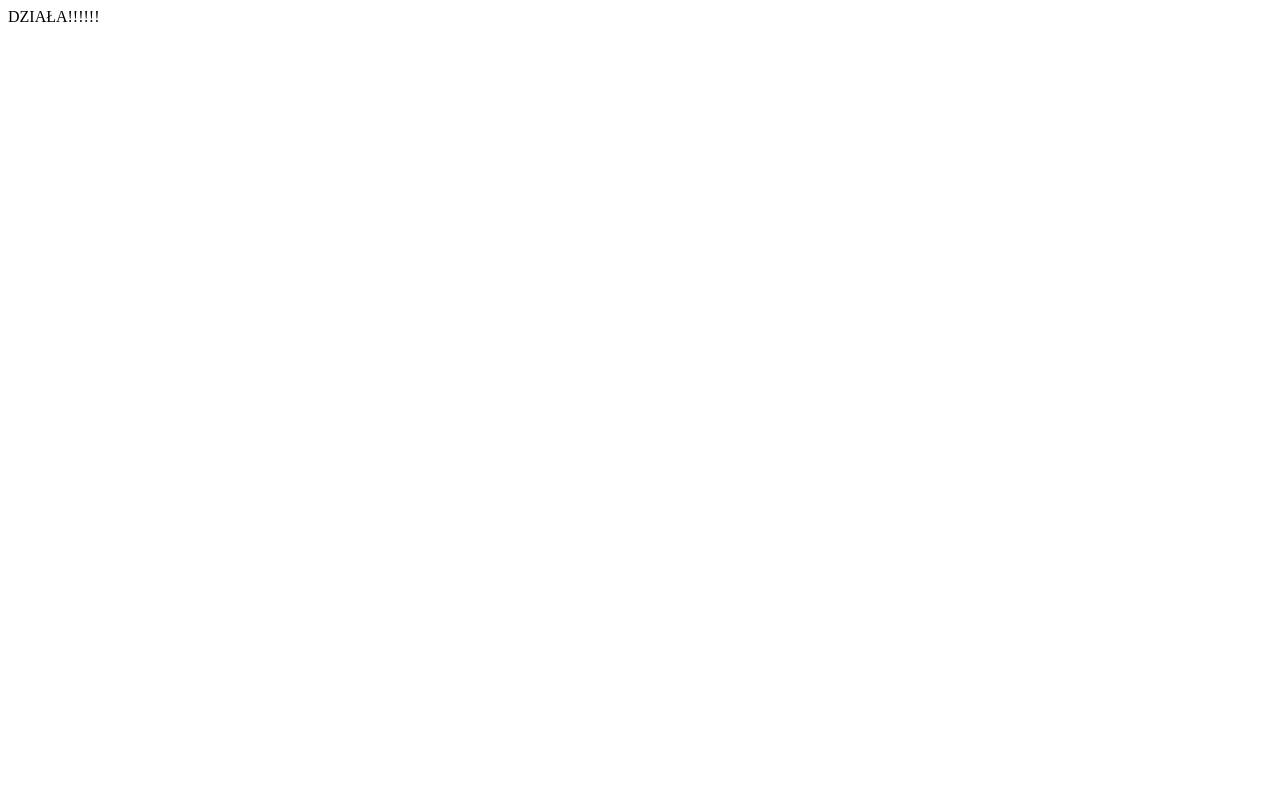
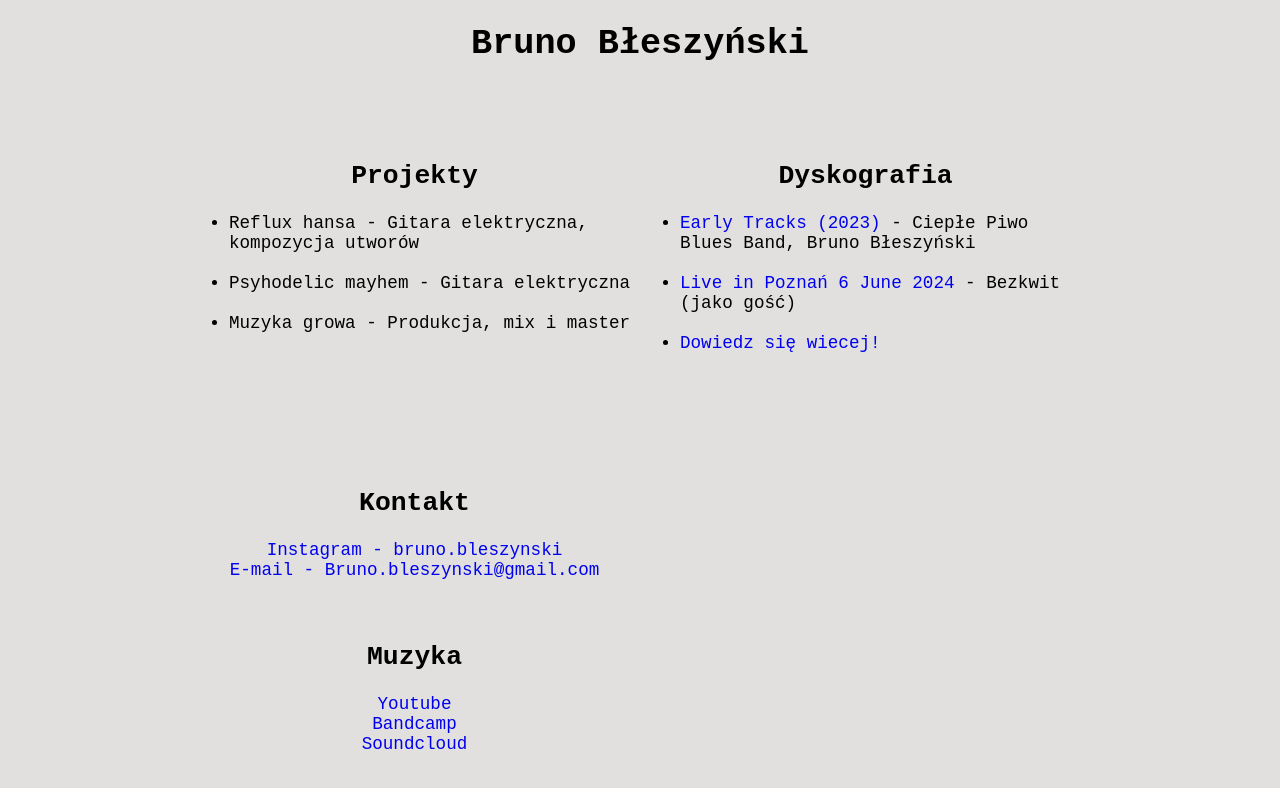
Before and after one commit to taco15/stronka, a plain HTML site: page index.html in a window 1280 px wide. Drawn offline with Linux system fonts and the light colour scheme.

Commit message:
23.11.2024
Pierwsza wersja strony, do dokończenia - dyskografia

```diff
--- a/index.html
+++ b/index.html
@@ -3,9 +3,67 @@
 <head>
     <meta charset="UTF-8">
     <meta name="viewport" content="width=device-width, initial-scale=1.0">
-    <title>Document</title>
+    <title>Bruno Błeszyński - Portfolio</title>
+    <link rel="stylesheet" href="style.css">
 </head>
 <body>
-    DZIAŁA!!!!!!
+    <!--
+    Bruno Błeszyński - Portfolio
+
+    1. Kontakt do mnie:
+        - Bruno.bleszynski - ig
+        - Bruno.bleszynski@gmail.com
+        - Bruno_taco - discord
+
+    2. Co robię:
+        - Muzyka do gier
+        - Psyhodelic mayhem
+        - Reflux Hansa
+
+    3. Gdzie możesz mnie znaleść:
+        - Youtube - https://www.youtube.com/@brunobleszynski
+        - Bandcamp - https://brunobleszyski.bandcamp.com
+
+    4. skończone projekty:
+        - Early tracks (2023)
+    -->
+
+
+    <h1>Bruno Błeszyński</h1>
+
+    <div class = "proj">
+    <h2>Projekty</h2>
+        <ul>
+            <li>Reflux hansa - Gitara elektryczna, kompozycja utworów</li> <br>
+            <li>Psyhodelic mayhem - Gitara elektryczna</li> <br>
+            <li>Muzyka growa - Produkcja, mix i master</li>
+        </ul>
+    </div>
+
+    <div class = "Portfolio">
+        <h2>Dyskografia</h2>
+            <ul>
+                <li><a href = "https://brunobleszyski.bandcamp.com/album/early-tracks-2023">Early Tracks (2023)</a> - Ciepłe Piwo Blues Band, Bruno Błeszyński</li><br>
+                <li><a href = "https://muteantsoundsnetlabel.bandcamp.com/album/live-in-pozna-6-june-2024">Live in Poznań 6 June 2024</a> - Bezkwit (jako gość)</li> <br>
+                <li><a href="dyskografia.html">Dowiedz się wiecej!</li></a>
+            </ul>
+    </div>
+
+
+   <div class = "kontakty">
+    <br><Br><h2>Kontakt</h2>
+        <a href="https://www.instagram.com/bruno.bleszynski/">Instagram - bruno.bleszynski</a><br>
+        <a href="mailto: Bruno.bleszynski@gmail.com">E-mail - Bruno.bleszynski@gmail.com</a> <br>
+    </div>
+
+    <div class = "Muzyka">
+        <br><Br><h2>Muzyka</h2>
+        <a href="https://www.youtube.com/@brunobleszynski">Youtube</a> <br>
+        <a href="https://brunobleszyski.bandcamp.com">Bandcamp</a> <br>
+        <a href="https://soundcloud.com/brunobleszynski">Soundcloud</a> <br>
+    </div>
+
+
+
 </body>
 </html>
--- /dev/null
+++ b/style.css
@@ -0,0 +1,56 @@
+body {
+    background-color: #e1e0df;
+    font-family: 'Courier New', Courier, monospace;
+    margin-left: 5cm;
+    margin-right: 5cm;
+    font-size: 110%;
+}
+
+h1 {
+    text-align-last: center;
+    margin-bottom: 2cm;
+}
+
+h2 {
+    text-align-last: center;
+}
+
+.Portfolio {
+
+    width: 50%;
+    height: max-content;
+    float:right;
+    margin-bottom: 2cm
+
+}
+
+.proj {
+    float:left;
+    width:50%;
+    height: max-content;
+    margin-bottom: 2cm
+
+}
+
+.kontakty {
+    width: 50%;
+    height: max-content;
+    float:right;
+    text-align: center;
+}
+
+.Muzyka {
+    width: 50%;
+    height: max-content;
+    float:left;
+    text-align: center;
+}
+
+a {
+    text-decoration: none;
+    /* color: rgb(125, 171, 209); */
+ }
+
+a:hover {
+    text-decoration: underline;
+ }
--- /dev/null
+++ b/style_dyskografia.css
@@ -0,0 +1,33 @@
+body {
+    background-color: #e1e0df;
+    font-family: 'Courier New', Courier, monospace;
+    margin-left: 5cm;
+    margin-right: 5cm;
+    font-size: 110%;
+}
+
+h1 {
+    text-align-last: center;
+    margin-bottom: 2cm;
+}
+
+h2 {
+    text-align-last: center;
+}
+
+a {
+    text-decoration: none;
+    /* color: rgb(125, 171, 209); */
+ }
+
+a:hover {
+    text-decoration: underline;
+}
+
+.plyta1 {
+
+    height: max-content;
+    float:left;
+    margin-bottom: 2cm;
+    text-align: left;
+}
```
Also changed, not shown: dyskografia.html (added, +73 -0 lines).
